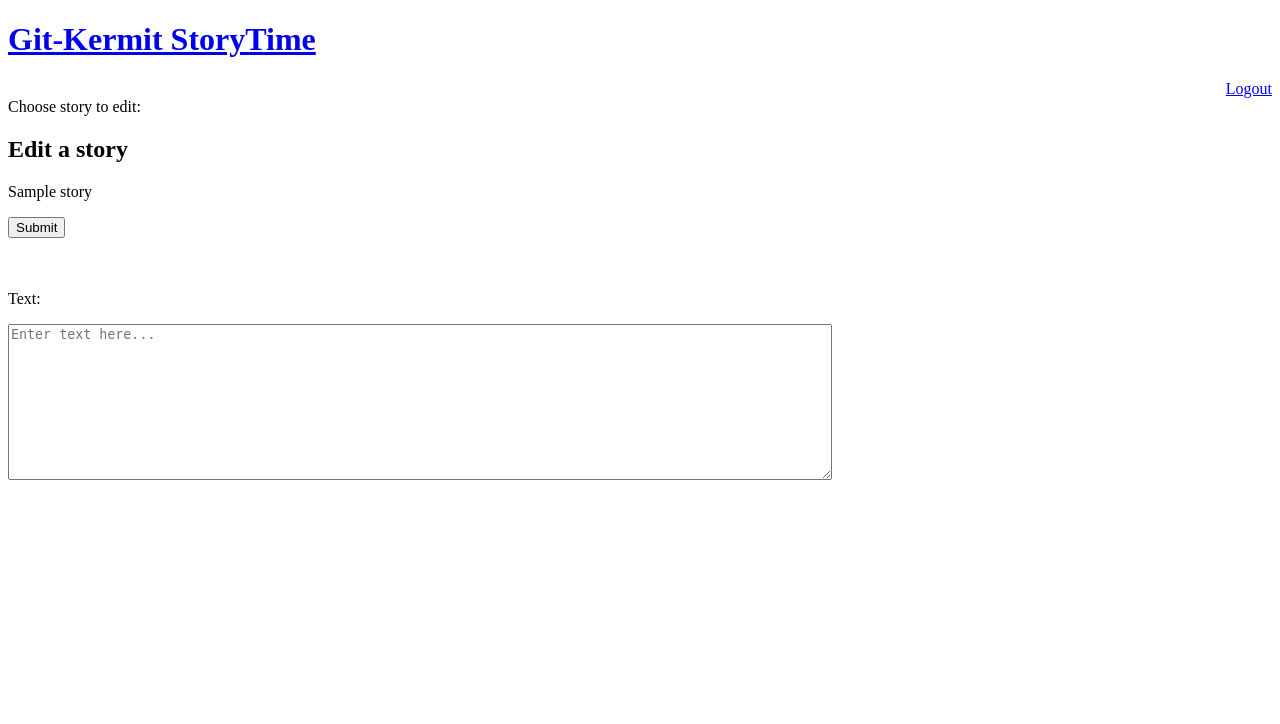
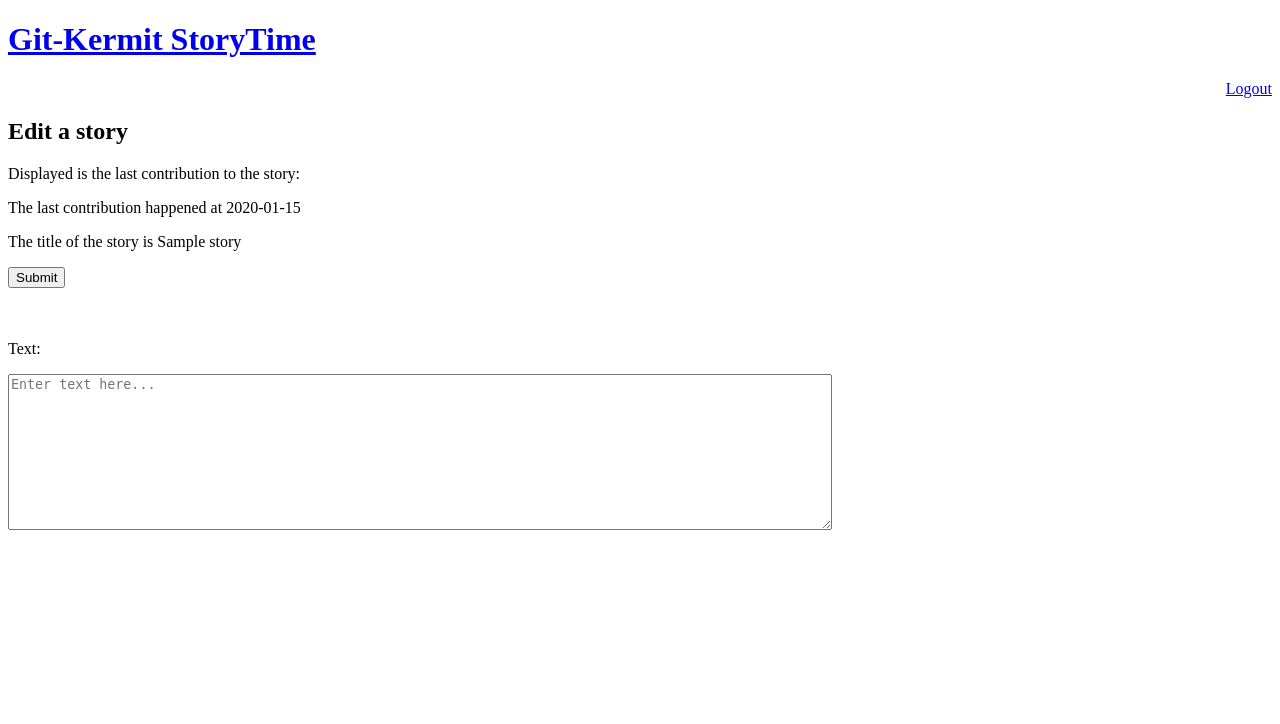
Before and after one commit to JasonLin43212/Git-Kermmit, a Flask app: template templates/editStory.html in a window 1280 px wide. Shown: the top 724 px of the page. Run offline with Flask 2, Linux system fonts and the light colour scheme; the template is opened without the code that fills it: most values are stand-ins (such as "Sample title", 1, 10 or a date in 2020).

Commit message:
passlib and datetime

```diff
--- a/app.py
+++ b/app.py
@@ -1,8 +1,9 @@
 from flask import Flask, render_template, request, session, url_for, redirect, flash
-import passlib
 import os # Used for random key
 import sqlite3
+import passlib
 from passlib.hash import pbkdf2_sha256
+import datetime
 
 
 DB_FILE="discobandit.db" # db used for this project. delete file if you want to remove all data/login info.
@@ -14,8 +15,8 @@ app = Flask(__name__)
 app.secret_key=os.urandom(32)# 32 bits of random data as a string
 
 # Creation of three tables as specified in design.pdf. Only created if missing
-c.execute("CREATE TABLE if not exists edits(user TEXT, title TEXT, edit_made TEXT, content TEXT)")
-c.execute("CREATE TABLE if not exists recent(title TEXT, user TEXT)")
+c.execute("CREATE TABLE if not exists edits(user TEXT, title TEXT, edit_made TEXT, content TEXT, crtime TEXT)")
+c.execute("CREATE TABLE if not exists recent(title TEXT, user TEXT, crtime TEXT)")
 c.execute("CREATE TABLE if not exists users(user TEXT, password TEXT)")
 
 # Root route. Displays appropriate homepage based on whether user is logged in.
@@ -42,10 +43,12 @@ def callback():
 	givenPwd=request.form["password"]
 	with sqlite3.connect("discobandit.db") as db:
 		cur= db.cursor()
-		fetchedPass= cur.execute("SELECT password from users WHERE user = ?",(givenUname,)).fetchall()
-		if fetchedPass:
+		fetchedHash= cur.execute("SELECT password from users WHERE user = ?",(givenUname,)).fetchall()
+		if fetchedHash:
 			print("it exists")
-			if fetchedPass[0][0] == givenPwd:# access first tuple of tuples
+			if pbkdf2_sha256.verify(givenPwd, fetchedHash[0][0]):
+				print(fetchedHash)
+				# access first tuple of tuples
 				#fix since fetchall returns a tuple of tuples
 				session["uname"]= givenUname
 				if session.get("error"):# for when there is no error
@@ -59,7 +62,7 @@ def callback():
 			session["error"]=1
 			return redirect(url_for("homepage"))#error 1 means username was wrong
 
-# route used upon clicksing create user button
+# route used upon clicking create user button
 @app.route("/newUser", methods=['POST','GET'])
 def createAcct():
 	return render_template("newUser.html")
@@ -69,8 +72,8 @@ def createAcct():
 def addAcct():
 	givenUname=request.form["username"]
 	givenPwd=request.form["password"]
+	confirmPwd = request.form["confirm_password"] #prompts user twice
 	hash = pbkdf2_sha256.hash(givenPwd)
-	confirmPwd = request.form["confirm_password"] #prompts user twice
 	with sqlite3.connect("discobandit.db") as db:
 		cur= db.cursor()
 		fetchedPass= cur.execute("SELECT password from users WHERE user = ?",(givenUname,)).fetchall()
@@ -79,7 +82,7 @@ def addAcct():
 			flash("Paswords don't match. Please try again!")
 			return redirect(url_for("createAcct"))
 		elif (len(fetchedPass) == 0):
-			cur.execute("INSERT INTO users VALUES(?,?)",(givenUname,givenPwd))
+			cur.execute("INSERT INTO users VALUES(?,?)",(givenUname,hash)) #inserts hash version of password
 		else:
 			flash("USER NAME ALREADY EXISTS PLS TRY AGAIN")
 			return redirect(url_for("createAcct"))
@@ -95,6 +98,7 @@ def read():
 	print(request.args.get("title"))
 	with sqlite3.connect("discobandit.db") as db:
 		cur= db.cursor()
+		givenTitle=request.args.get("title")
 		fetchedPass= cur.execute("SELECT user from recent WHERE title = ?",(request.args.get("title"),)).fetchone()[0]
 		fetchedPass2= cur.execute("SELECT content from edits WHERE user = ? AND title=?",(fetchedPass,request.args.get("title"),)).fetchone()
 		fetchedPass3= cur.execute("SELECT content from edits WHERE user = ? AND title=?",(session.get("uname"),request.args.get("title"),)).fetchone()
@@ -104,7 +108,8 @@ def read():
 
 	storyList=fetchedPass2[0].split("\n") ## was unable to insert <br> or /n into jinja templates so do this instead
 	###### could possibly do something so that you could see your own edit
-	return render_template("readStory.html", title=request.args.get("title"), story=storyList)
+	fetchedTime=cur.execute("SELECT crtime from recent WHERE title = ?",(givenTitle,)).fetchone()[0]
+	return render_template("readStory.html", title=request.args.get("title"), story=storyList,timecr= fetchedTime)
 
 # route used to determine which story a user can add to.
 @app.route("/unwrittenStories")
@@ -152,8 +157,9 @@ def edit(): # make sure that they cant edit one (check edited stories before all
 			return redirect(url_for("homepage"))
 		else:
 			pastEdit=cur.execute("SELECT content from edits WHERE title = ? AND user = ?",(givenTitle,fetchedUser[0],)).fetchone()[0]
+			fetchedTime=cur.execute("SELECT crtime from recent WHERE title = ? AND user = ?",(givenTitle,fetchedUser[0],)).fetchone()[0]
 	print("requesting title",request.args.get("title"))
-	return render_template("editStory.html", title=request.args.get("title"), story=pastEdit) #shows user only last edit
+	return render_template("editStory.html", title=request.args.get("title"), story=pastEdit, timecr=fetchedTime) #renders template and shows user only last edit
 
 # checks if user can edit and, if so, updates tables with user input
 @app.route("/editStoryAuth", methods=['POST','GET'])
@@ -181,8 +187,8 @@ def authEdit():
 		else:
 			pastStory=cur.execute("SELECT content from edits WHERE title = ? AND user = ?",(givenTitle,fetchedUser[0],)).fetchone()[0]
 			cur.execute("DELETE FROM recent WHERE title = ?",(givenTitle,)) # row with containing given title
-			cur.execute("INSERT INTO recent VALUES(?,?)",(givenTitle,username,)) # update with correct last author of story
-			cur.execute("INSERT INTO edits VALUES(?,?,?,?)",(username,givenTitle,givenStory,pastStory+"\n"+givenStory,)) #update edits with new and improved story
+			cur.execute("INSERT INTO recent VALUES(?,?,?)",(givenTitle,username,str(datetime.datetime.now()),)) # update with correct last author of story
+			cur.execute("INSERT INTO edits VALUES(?,?,?,?,?)",(username,givenTitle,givenStory,pastStory+"\n"+givenStory,str(datetime.datetime.now()),)) #update edits with new and improved story
 	flash("Congrats you edited a story!")
 	return redirect(url_for("homepage"))
 
@@ -208,8 +214,8 @@ def authStory():
 		#print(len(fetchedPass))
 		if (len(fetchedUser) == 0):
 			print("1: len is 0 in newStoryAuth")
-			cur.execute("INSERT INTO recent VALUES(?,?)",(givenTitle,username))
-			cur.execute("INSERT INTO edits VALUES(?,?,?,?)",(username,givenTitle,givenStory,givenStory))
+			cur.execute("INSERT INTO recent VALUES(?,?,?)",(givenTitle,username,str(datetime.datetime.now()),))
+			cur.execute("INSERT INTO edits VALUES(?,?,?,?,?)",(username,givenTitle,givenStory,givenStory,str(datetime.datetime.now()),))
 		else:
 			flash("STORY WITH THAT TITLE ALREADY EXISTS PLS TRY AGAIN")
 			return redirect(url_for("newStory"))
--- a/devlog.txt
+++ b/devlog.txt
@@ -95,5 +95,9 @@ Fixed search story bugs and flashing messages for reading stories.
 ==============================================================
 foleyM -- 2018-10-23 13:56
 --------------------------------------------------------------
-Replace text in text boxes with placeholer
+Replace text in text boxes with placeholder
 ==============================================================
+korozaA -- 2018-10-17 21:42
+-------------------------------------------------------------
+Added timestamp feature when viewing reading and editing stories. Code now stores hashed passwords using passlib.
+==============================================================
--- a/templates/editStory.html
+++ b/templates/editStory.html
@@ -2,9 +2,11 @@
 {% extends "base.html" %}
 {% block log %}Logout{% endblock %}
 {% block content %}
-Choose story to edit:
+
 <h2> Edit a story </h2>
-<p>{{ story }}</p>
+<p> Displayed is the last contribution to the story: </p>
+<p> The last contribution happened at {{timecr}}</p>
+<p> The title of the story is {{ story }}</p>
 <form action="/editStoryAuth" method="GET" id="form">
     <button type ="submit">Submit</button><br>
     <br>
--- a/templates/readStory.html
+++ b/templates/readStory.html
@@ -6,6 +6,7 @@
 
 {% block content %}
 <h2> Reading Story: {{title}} </h2>
+<p> The last edit for this story occured at {{timecr}} </p>
 <br>
 {% for piece in story%}
 	{{ piece }}
```
